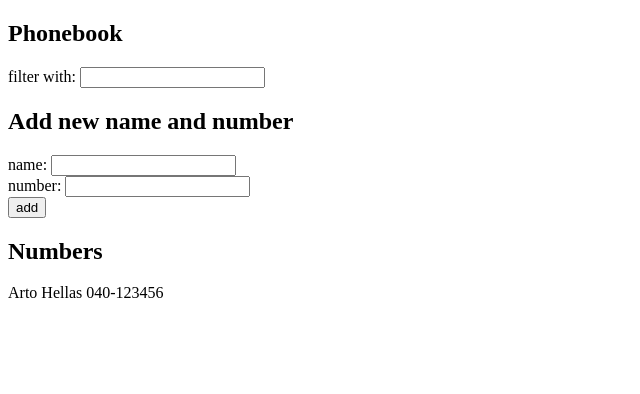
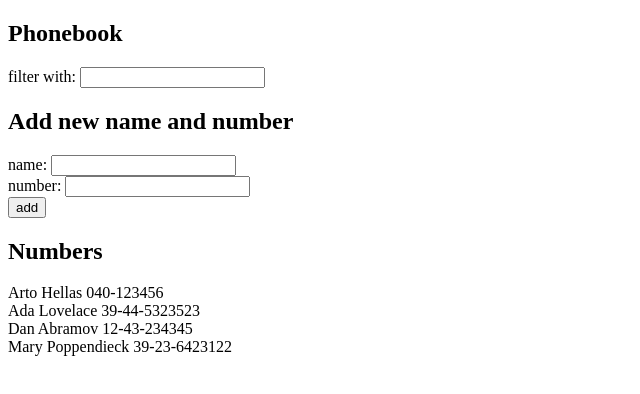
Before and after one commit to jusalanen/fs19osa2, a React (Create React App) app in the folder puhelinluettelo/: page / in a window 1280 px wide. Shown: the top 394 px of the page, without its empty margins (0-640 px from the left). Built offline with nearby package versions, Linux system fonts and the light colour scheme; data requests are answered from the project's data file.

Commit message:
lisää tehtävä 2.11 ja fix div key

```diff
--- /dev/null
+++ b/puhelinluettelo/db.json
@@ -0,0 +1,24 @@
+{
+  "persons":[
+    {
+      "name": "Arto Hellas",
+      "number": "040-123456",
+      "id": 1
+    },
+    {
+      "name": "Ada Lovelace",
+      "number": "39-44-5323523",
+      "id": 2
+    },
+    {
+      "name": "Dan Abramov",
+      "number": "12-43-234345",
+      "id": 3
+    },
+    {
+      "name": "Mary Poppendieck",
+      "number": "39-23-6423122",
+      "id": 4
+    }
+  ]
+}
--- a/puhelinluettelo/src/App.js
+++ b/puhelinluettelo/src/App.js
@@ -1,16 +1,26 @@
-import React, { useState } from 'react'
+import React, { useState, useEffect } from 'react'
 import Phonebook from './components/Phonebook'
+import axios from 'axios'
 import Filter from './components/Filter'
 import PersonForm from './components/PersonForm'
 
 const App = () => {
-  const [ persons, setPersons ] = useState([
-    { name: 'Arto Hellas',
-      number: '040-123456' }
-  ])
+  const [ persons, setPersons ] = useState([])
   const [ newName, setNewName ] = useState('')
   const [ newNumber, setNewNumber] = useState('')
   const [ filter, setFilter ] = useState('')
+
+  const hook = () => {
+    console.log('effect')
+    axios
+      .get('http://localhost:3001/persons')
+      .then(response => {
+        console.log('promise fulfilled')
+        setPersons(response.data)
+      })
+  }
+
+  useEffect(hook, [])
 
   const addNameNumber = (event) => {
     event.preventDefault()
--- a/puhelinluettelo/src/components/FilteredPersons.js
+++ b/puhelinluettelo/src/components/FilteredPersons.js
@@ -7,7 +7,7 @@
   const filtered = persons.filter( person =>
     person.name.toLowerCase().includes(filter.toLowerCase()))
   return <div>
-    {filtered.map( person => <div>
+    {filtered.map( person => <div key={person.name}>
     <Person person={person} /></div>)}
   </div>
 }
```
Also changed, not shown: puhelinluettelo/package.json (+6 -1 lines), 1 other file (tests, documents, lock files or other folders).
